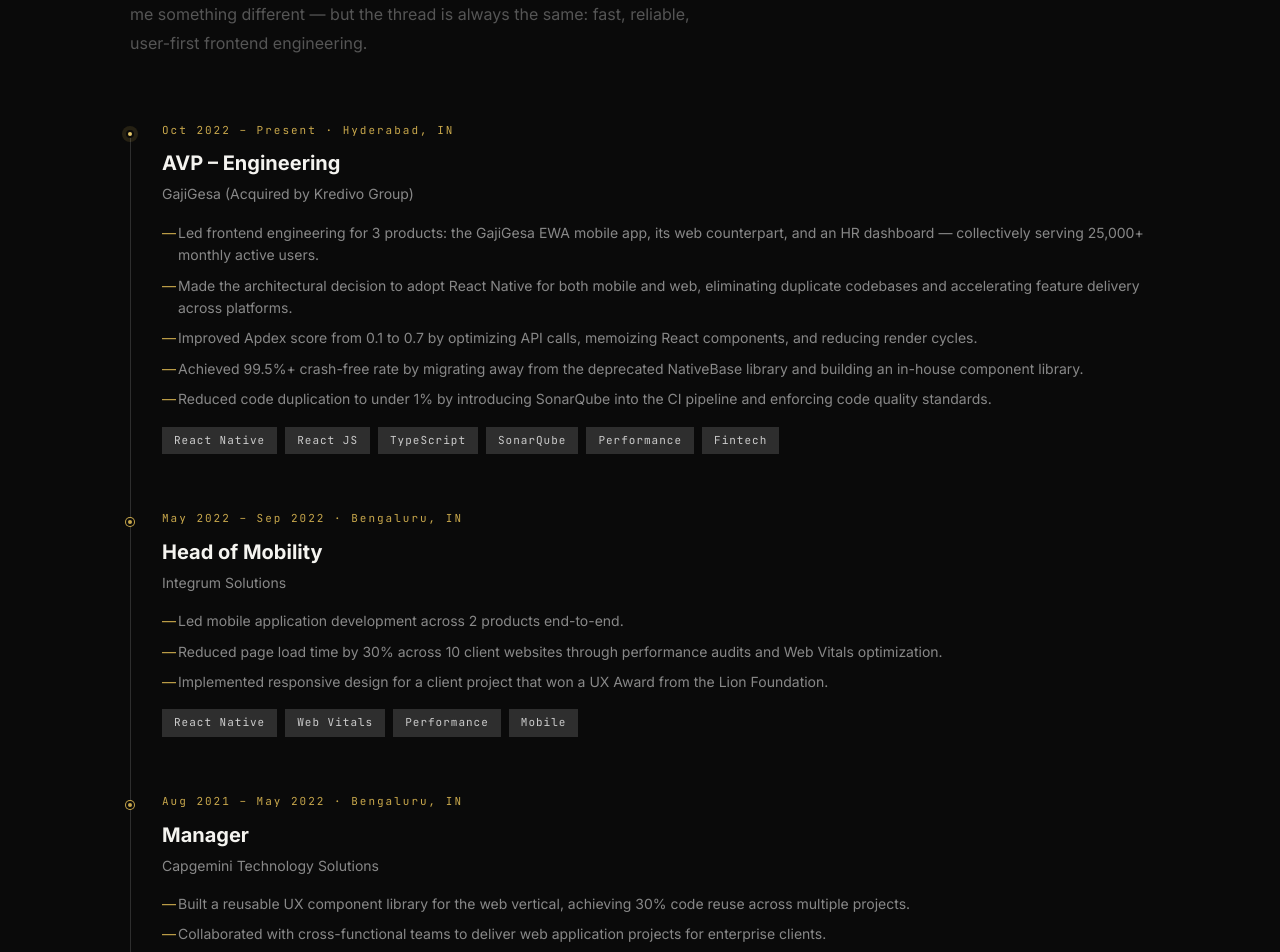
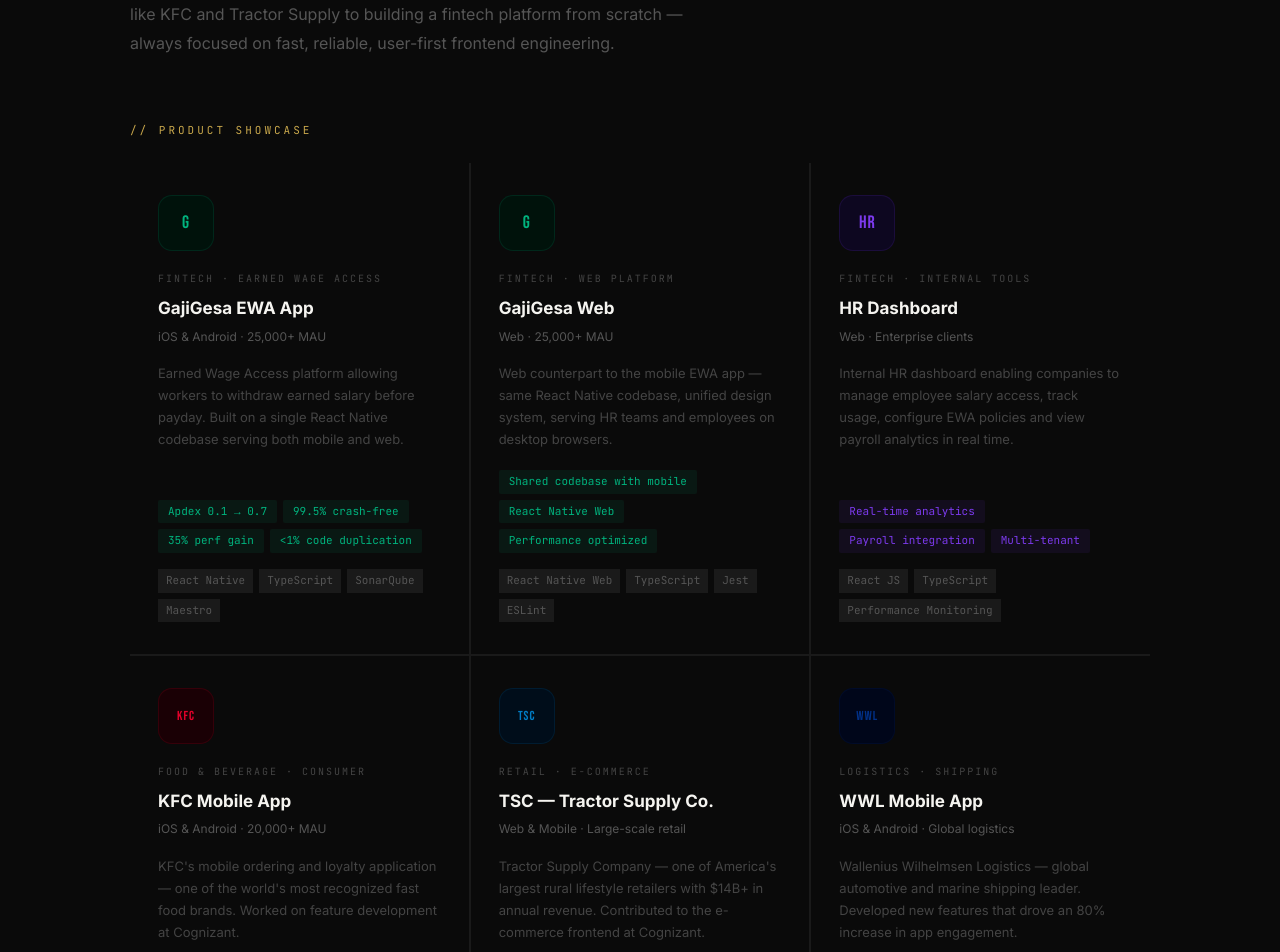
Before and after one commit to abhishek1504/abhishek-site, a React (Create React App) app: page /work in a window 1280 px wide. Shown: the part 420-1372 px from the top of the page. Built offline with nearby package versions, Linux system fonts and the light colour scheme.

Commit message:
initial commit

```diff
--- a/src/pages/About.jsx
+++ b/src/pages/About.jsx
@@ -9,7 +9,7 @@
           <div className="about-text">
             <p>
               I'm <strong>Abhishek Sharma</strong> — a Frontend Engineering Manager based in
-              Hyderabad, India, with 12+ years of experience building products that people
+              Hyderabad, India, with 13+ years of experience building products that people
               actually use. I started writing code in 2013 and haven't stopped since,
               working my way through mobile apps, enterprise systems, and most recently
               fintech at scale.
--- a/src/pages/Home.jsx
+++ b/src/pages/Home.jsx
@@ -16,7 +16,7 @@
           <span className="hero-role-tag">Runner · 100 Days</span>
         </div>
         <p className="hero-desc">
-          12 years building high-performance products. AVP Engineering at GajiGesa,
+          13 years building high-performance products. AVP Engineering at GajiGesa,
           leading the frontend for an EWA platform serving 25,000+ users.
           Off the keyboard — PBEL Chess Championship 2025 winner, and still running.
         </p>
--- a/src/pages/Work.jsx
+++ b/src/pages/Work.jsx
@@ -1,3 +1,90 @@
+const apps = [
+  {
+    name: "GajiGesa EWA App",
+    category: "Fintech · Earned Wage Access",
+    color: "#00B37E",
+    bgColor: "#00120B",
+    icon: "💸",
+    letter: "G",
+    platform: "iOS & Android",
+    users: "25,000+ MAU",
+    role: "Lead Architect & Manager",
+    desc: "Earned Wage Access platform allowing workers to withdraw earned salary before payday. Built on a single React Native codebase serving both mobile and web.",
+    highlights: ["Apdex 0.1 → 0.7", "99.5% crash-free", "35% perf gain", "<1% code duplication"],
+    tech: ["React Native", "TypeScript", "SonarQube", "Maestro"],
+  },
+  {
+    name: "GajiGesa Web",
+    category: "Fintech · Web Platform",
+    color: "#00B37E",
+    bgColor: "#00120B",
+    icon: "🌐",
+    letter: "G",
+    platform: "Web",
+    users: "25,000+ MAU",
+    role: "Lead Frontend Engineer",
+    desc: "Web counterpart to the mobile EWA app — same React Native codebase, unified design system, serving HR teams and employees on desktop browsers.",
+    highlights: ["Shared codebase with mobile", "React Native Web", "Performance optimized"],
+    tech: ["React Native Web", "TypeScript", "Jest", "ESLint"],
+  },
+  {
+    name: "HR Dashboard",
+    category: "Fintech · Internal Tools",
+    color: "#7C3AED",
+    bgColor: "#0D0720",
+    icon: "📊",
+    letter: "HR",
+    platform: "Web",
+    users: "Enterprise clients",
+    role: "Lead Frontend Engineer",
+    desc: "Internal HR dashboard enabling companies to manage employee salary access, track usage, configure EWA policies and view payroll analytics in real time.",
+    highlights: ["Real-time analytics", "Payroll integration", "Multi-tenant"],
+    tech: ["React JS", "TypeScript", "Performance Monitoring"],
+  },
+  {
+    name: "KFC Mobile App",
+    category: "Food & Beverage · Consumer",
+    color: "#E4002B",
+    bgColor: "#1A0005",
+    icon: "🍗",
+    letter: "KFC",
+    platform: "iOS & Android",
+    users: "20,000+ MAU",
+    role: "Senior Frontend Developer",
+    desc: "KFC's mobile ordering and loyalty application — one of the world's most recognized fast food brands. Worked on feature development at Cognizant.",
+    highlights: ["20K+ monthly active users", "Mobile ordering", "Loyalty features"],
+    tech: ["React Native", "Mobile", "Performance"],
+  },
+  {
+    name: "TSC — Tractor Supply Co.",
+    category: "Retail · E-Commerce",
+    color: "#007DC5",
+    bgColor: "#000D1A",
+    icon: "🚜",
+    letter: "TSC",
+    platform: "Web & Mobile",
+    users: "Large-scale retail",
+    role: "Senior Frontend Developer",
+    desc: "Tractor Supply Company — one of America's largest rural lifestyle retailers with $14B+ in annual revenue. Contributed to the e-commerce frontend at Cognizant.",
+    highlights: ["Large-scale retail platform", "E-commerce flows", "Cross-device"],
+    tech: ["React", "JavaScript", "Responsive Design"],
+  },
+  {
+    name: "WWL Mobile App",
+    category: "Logistics · Shipping",
+    color: "#003087",
+    bgColor: "#00061A",
+    icon: "🚢",
+    letter: "WWL",
+    platform: "iOS & Android",
+    users: "Global logistics",
+    role: "Senior Frontend Developer",
+    desc: "Wallenius Wilhelmsen Logistics — global automotive and marine shipping leader. Developed new features that drove an 80% increase in app engagement.",
+    highlights: ["80% engagement increase", "New feature development", "Global logistics"],
+    tech: ["React Native", "Mobile", "Performance"],
+  },
+];
+
 const jobs = [
   {
     role: "AVP – Engineering",
@@ -45,7 +132,7 @@
     bullets: [
       "Led frontend development across healthcare, logistics, and e-commerce domains.",
       "Worked on the KFC Mobile app serving 20,000+ monthly active users.",
-      "Increased app engagement by 80% by developing new features for the WWL mobile app.",
+      "Increased app engagement by 80% by developing new features for the WWL (Wallenius Wilhelmsen) mobile app.",
       "Worked on TSC (Tractor Supply Company), a large-scale e-commerce platform.",
     ],
     tags: ["React Native", "Mobile", "Healthcare", "E-Commerce", "Logistics"],
@@ -67,17 +154,54 @@
   return (
     <div className="page fade-in">
       <div className="section">
-        <div className="section-label">// Career timeline</div>
+        <div className="section-label">// Apps & products I've built</div>
         <h1 className="section-title">MY<br /><span>WORK</span></h1>
 
-        <div style={{ marginBottom: 64, maxWidth: 560 }}>
-          <p style={{ fontSize: 16, color: "#555", lineHeight: 1.8 }}>
-            12 years across startups, consulting giants, and fintech. Each role taught me
-            something different — but the thread is always the same: fast, reliable,
-            user-first frontend engineering.
-          </p>
+        <p style={{ fontSize: 16, color: "#555", lineHeight: 1.8, maxWidth: 600, marginBottom: 64 }}>
+          13 years across startups, consulting giants, and fintech. From global brands
+          like KFC and Tractor Supply to building a fintech platform from scratch —
+          always focused on fast, reliable, user-first frontend engineering.
+        </p>
+
+        {/* App showcase grid */}
+        <div className="section-label" style={{ marginBottom: 24 }}>// Product showcase</div>
+        <div style={{ display: "grid", gridTemplateColumns: "repeat(3, 1fr)", gap: 2, background: "#1A1A1A", marginBottom: 80 }}>
+          {apps.map((app) => (
+            <div key={app.name} style={{ background: "#0A0A0A", padding: "32px 28px", display: "flex", flexDirection: "column", gap: 0, transition: "background 0.2s" }}
+              onMouseEnter={e => e.currentTarget.style.background = "#111"}
+              onMouseLeave={e => e.currentTarget.style.background = "#0A0A0A"}
+            >
+              {/* App icon */}
+              <div style={{ width: 56, height: 56, borderRadius: 14, background: app.bgColor, border: `1px solid ${app.color}22`, display: "flex", alignItems: "center", justifyContent: "center", marginBottom: 20 }}>
+                <span style={{ fontFamily: "'Bebas Neue', sans-serif", fontSize: app.letter.length > 2 ? 13 : 18, color: app.color, letterSpacing: 1 }}>{app.letter}</span>
+              </div>
+
+              {/* Meta */}
+              <div style={{ fontFamily: "'JetBrains Mono', monospace", fontSize: 10, color: "#444", letterSpacing: 2, marginBottom: 8, textTransform: "uppercase" }}>{app.category}</div>
+              <div style={{ fontSize: 17, fontWeight: 700, color: "#F5F4F0", marginBottom: 4 }}>{app.name}</div>
+              <div style={{ fontSize: 12, color: "#555", marginBottom: 16 }}>{app.platform} · {app.users}</div>
+
+              <p style={{ fontSize: 13, color: "#444", lineHeight: 1.7, marginBottom: 20, flex: 1 }}>{app.desc}</p>
+
+              {/* Highlights */}
+              <div style={{ display: "flex", flexWrap: "wrap", gap: 6, marginBottom: 16 }}>
+                {app.highlights.map(h => (
+                  <span key={h} style={{ fontSize: 11, padding: "3px 10px", background: `${app.color}15`, color: app.color, borderRadius: 2, fontFamily: "'JetBrains Mono', monospace" }}>{h}</span>
+                ))}
+              </div>
+
+              {/* Tech stack */}
+              <div style={{ display: "flex", flexWrap: "wrap", gap: 6 }}>
+                {app.tech.map(t => (
+                  <span key={t} style={{ fontSize: 11, padding: "3px 8px", background: "#1A1A1A", color: "#555", fontFamily: "'JetBrains Mono', monospace" }}>{t}</span>
+                ))}
+              </div>
+            </div>
+          ))}
         </div>
 
+        {/* Career Timeline */}
+        <div className="section-label" style={{ marginBottom: 32 }}>// Career timeline</div>
         <div className="timeline">
           {jobs.map((job) => (
             <div key={job.role + job.company} className={`timeline-item${job.current ? " current" : ""}`}>
@@ -98,8 +222,8 @@
 
         {/* Education */}
         <div style={{ marginTop: 80, paddingTop: 80, borderTop: "1px solid #1A1A1A" }}>
-          <div className="section-label">// Education</div>
-          <div style={{ display: "grid", gridTemplateColumns: "1fr 1fr", gap: 24, marginTop: 32 }}>
+          <div className="section-label" style={{ marginBottom: 24 }}>// Education</div>
+          <div style={{ display: "grid", gridTemplateColumns: "1fr 1fr", gap: 24 }}>
             {[
               { degree: "Masters in Computer Applications", school: "HNB Garhwal University · IMS Dehradun", year: "2005 – 2008" },
               { degree: "B.Sc. Mathematics", school: "Delhi University", year: "2002 – 2005" },
@@ -111,8 +235,6 @@
               </div>
             ))}
           </div>
-
-          {/* Cert */}
           <div style={{ marginTop: 24, padding: "24px", border: "1px solid #C9A84C22", background: "#0F0F0F", maxWidth: 480 }}>
             <div style={{ fontFamily: "'JetBrains Mono', monospace", fontSize: 11, color: "#C9A84C", letterSpacing: 2, marginBottom: 8 }}>CERTIFICATION</div>
             <div style={{ fontSize: 16, fontWeight: 600, color: "#F5F4F0", marginBottom: 4 }}>GenAI & Agentic AI</div>
--- a/src/styles.css
+++ b/src/styles.css
@@ -674,3 +674,15 @@
 
   .social-grid { grid-template-columns: 1fr; }
 }
+
+/* ── APP SHOWCASE GRID RESPONSIVE ── */
+@media (max-width: 900px) {
+  .section { padding: 60px 20px; }
+}
+
+@media (max-width: 768px) {
+  /* App grid goes to 1 column on mobile */
+  div[style*="repeat(3, 1fr)"] {
+    grid-template-columns: 1fr !important;
+  }
+}
```
Also changed, not shown: src/pages/Contact.jsx (+8 -0 lines), 1 other file (tests, documents, lock files or other folders).
